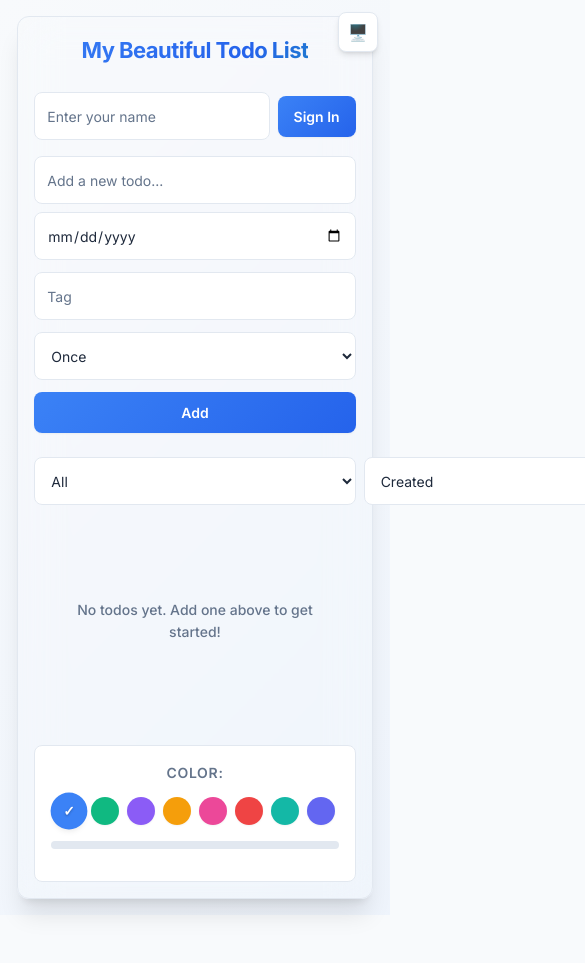
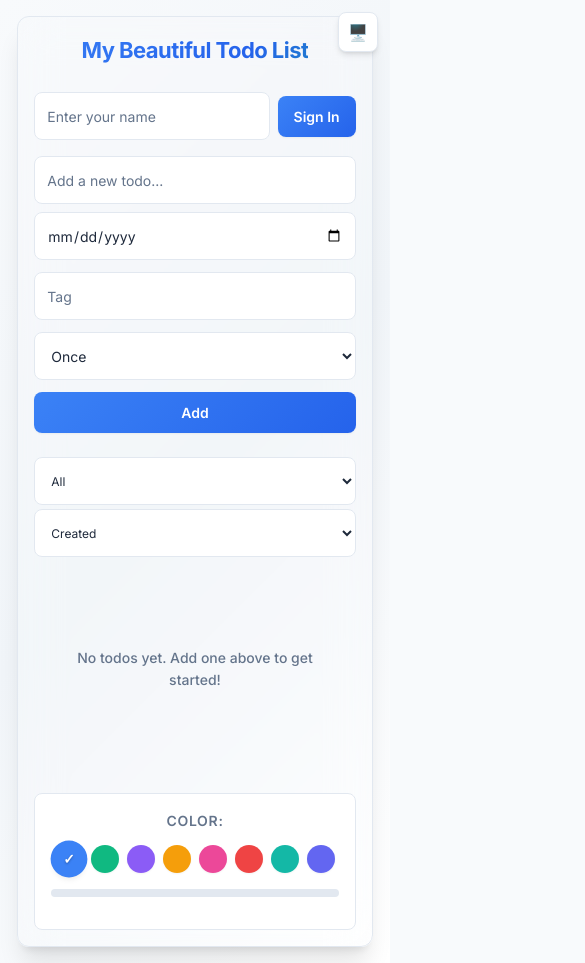
Before and after one commit to jphermans/todo-app, a React (Vite) app: page / in a window 390 px wide. Shown: the top 963 px of the page, 585 px wide, since content can reach past the window. Before the commit the page ends 915 px from the top, so only its background shows below. Built offline with nearby package versions, Linux system fonts and the light colour scheme.

Commit message:
feat: update background gradient and add responsive styles for filter bar

```diff
--- a/src/index.css
+++ b/src/index.css
@@ -108,7 +108,7 @@ body {
   position: relative;
   padding: 2rem;
   min-height: 100vh;
-  background: linear-gradient(135deg, var(--bg-color) 0%, rgba(59, 130, 246, 0.05) 100%);
+  background: linear-gradient(135deg, var(--bg-color) 0%, var(--hover-bg) 50%, var(--card-bg) 100%);
 }
 
 .theme-toggle {
@@ -954,6 +954,19 @@ select {
   margin: 1rem 0;
 }
 
+@media (max-width: 640px) {
+  .filter-bar {
+    flex-wrap: wrap;
+    gap: 0.25rem;
+    margin: 0.75rem 0;
+  }
+
+  .filter-bar select {
+    font-size: 0.75rem;
+    padding: 0.5rem 0.75rem;
+  }
+}
+
 .signin-form,
 .user-bar {
   margin-bottom: 1rem;
```
